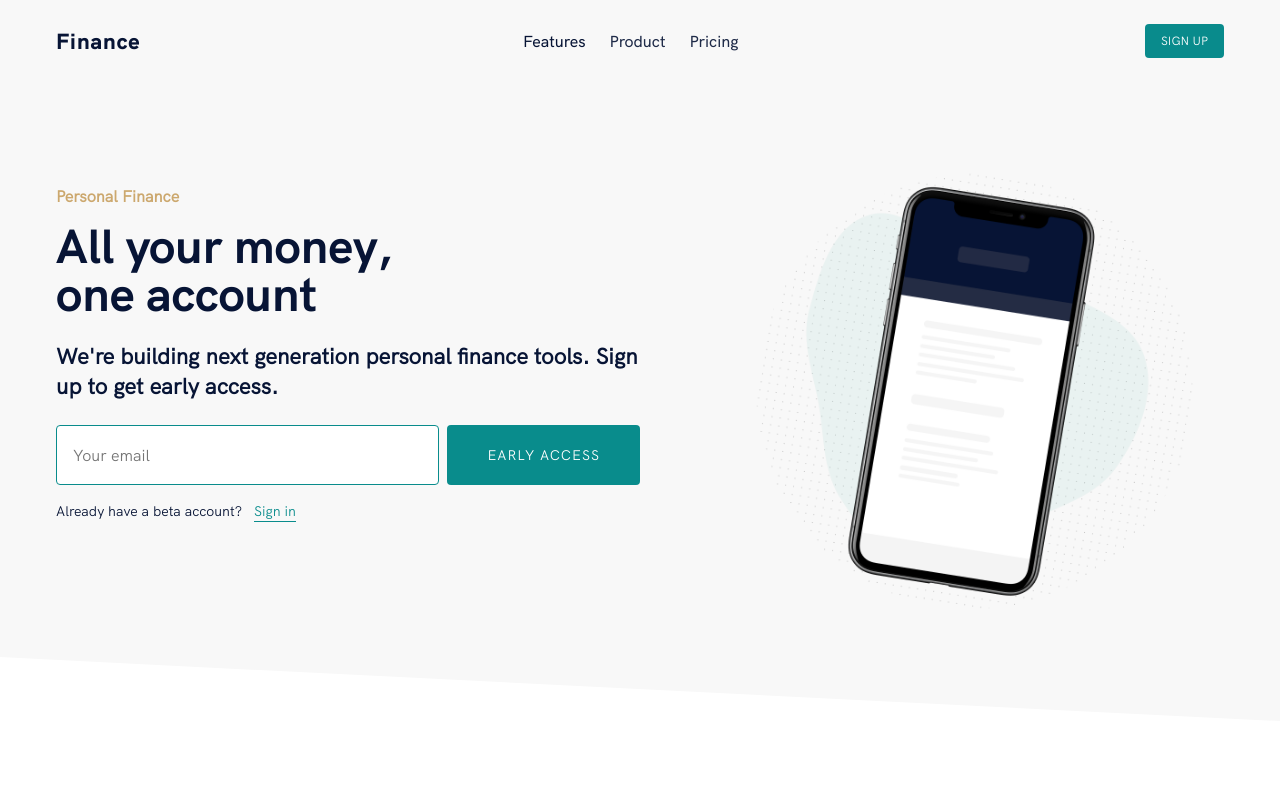
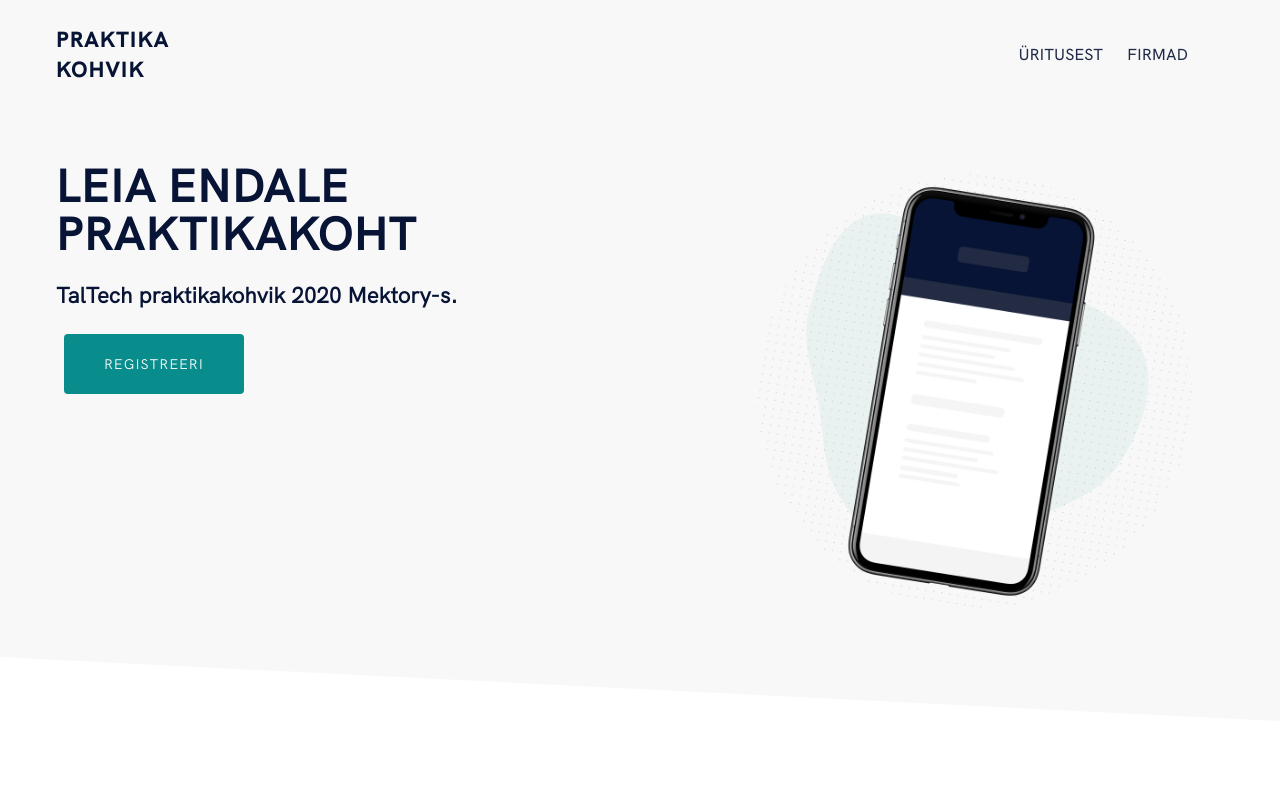
Before and after one commit to Jyrgo/Praktikakohvik, a Gatsby site: page / in a window 1280 px wide. Shown: the top 800 px of the page. Built offline with nearby package versions, Linux system fonts and the light colour scheme; Gatsby itself is replaced by a stand-in of ours.

Commit message:
Node package config and some header/navbar changes

```diff
--- a/src/components/common/layout/seo.js
+++ b/src/components/common/layout/seo.js
@@ -66,7 +66,7 @@ const SEO = ({ description, lang, meta, title }) => {
 }
 
 SEO.defaultProps = {
-  lang: `en`,
+  lang: `et`,
   meta: [],
   description: ``,
 }
--- a/src/components/common/navigation/navigation.js
+++ b/src/components/common/navigation/navigation.js
@@ -12,10 +12,9 @@ import {
   NavListWrapper,
   MobileMenu,
   Mobile,
-  ActionsContainer,
 } from "./style"
 
-const NAV_ITEMS = ["Features", "Product", "Pricing", ""]
+const NAV_ITEMS = ["ÜRITUSEST", "FIRMAD", ""]
 
 export default class Navigation extends Component {
   state = {
@@ -77,7 +76,9 @@ export default class Navigation extends Component {
           <Brand>
             <Scrollspy offset={-64} item={["top"]} currentClassName="active">
               <AnchorLink href="#top" onClick={this.closeMobileMenu}>
-                Finance
+                PRAKTIKA
+                <br />
+                KOHVIK
               </AnchorLink>
             </Scrollspy>
           </Brand>
@@ -95,9 +96,6 @@ export default class Navigation extends Component {
           </Mobile>
 
           <Mobile hide>{this.getNavList({})}</Mobile>
-          <ActionsContainer>
-            <button>Sign up</button>
-          </ActionsContainer>
         </StyledContainer>
         <Mobile>
           {mobileMenuOpen && (
--- a/src/components/common/navigation/style.js
+++ b/src/components/common/navigation/style.js
@@ -83,24 +83,6 @@ export const Brand = styled.div`
     }
   }
 `
-export const ActionsContainer = styled.div`
-  display: flex;
-  align-items: center;
-  @media (max-width: ${props => props.theme.screen.xs}) {
-    display: none;
-  }
-
-  button {
-    font-family: ${props => props.theme.font.normal};
-    ${props => props.theme.font_size.xsmall};
-    color: white;
-    background: #098b8c;
-    border-radius: 4px;
-    padding: 10px 16px;
-    text-transform: uppercase;
-    font-size: 12px;
-  }
-`
 
 export const Mobile = styled.div`
   display: none;
--- a/src/components/sections/header.js
+++ b/src/components/sections/header.js
@@ -27,24 +27,15 @@ const Header = () => {
       <Container>
         <Flex>
           <HeaderTextGroup>
-            <Subtitle>Personal Finance</Subtitle>
             <h1>
-              All your money,
+              LEIA ENDALE
               <br />
-              one account
+              PRAKTIKAKOHT
             </h1>
             <h2>
-              We're building next generation personal finance tools. Sign up to
-              get early access.
+              TalTech praktikakohvik 2020 Mektory-s.
             </h2>
-            <HeaderForm onSubmit={handleSubmit}>
-              <HeaderInput placeholder="Your email" />
-              <HeaderButton>Early access</HeaderButton>
-            </HeaderForm>
-            <FormSubtitle>
-              Already have a beta account?{" "}
-              <FormSubtitleLink to="/">Sign in</FormSubtitleLink>
-            </FormSubtitle>
+            <HeaderButton>Registreeri</HeaderButton>
           </HeaderTextGroup>
           <ImageWrapper>
             <StyledImage fluid={data.file.childImageSharp.fluid} />
```
Also changed, not shown: package.json (+5 -5 lines), 1 other file.
